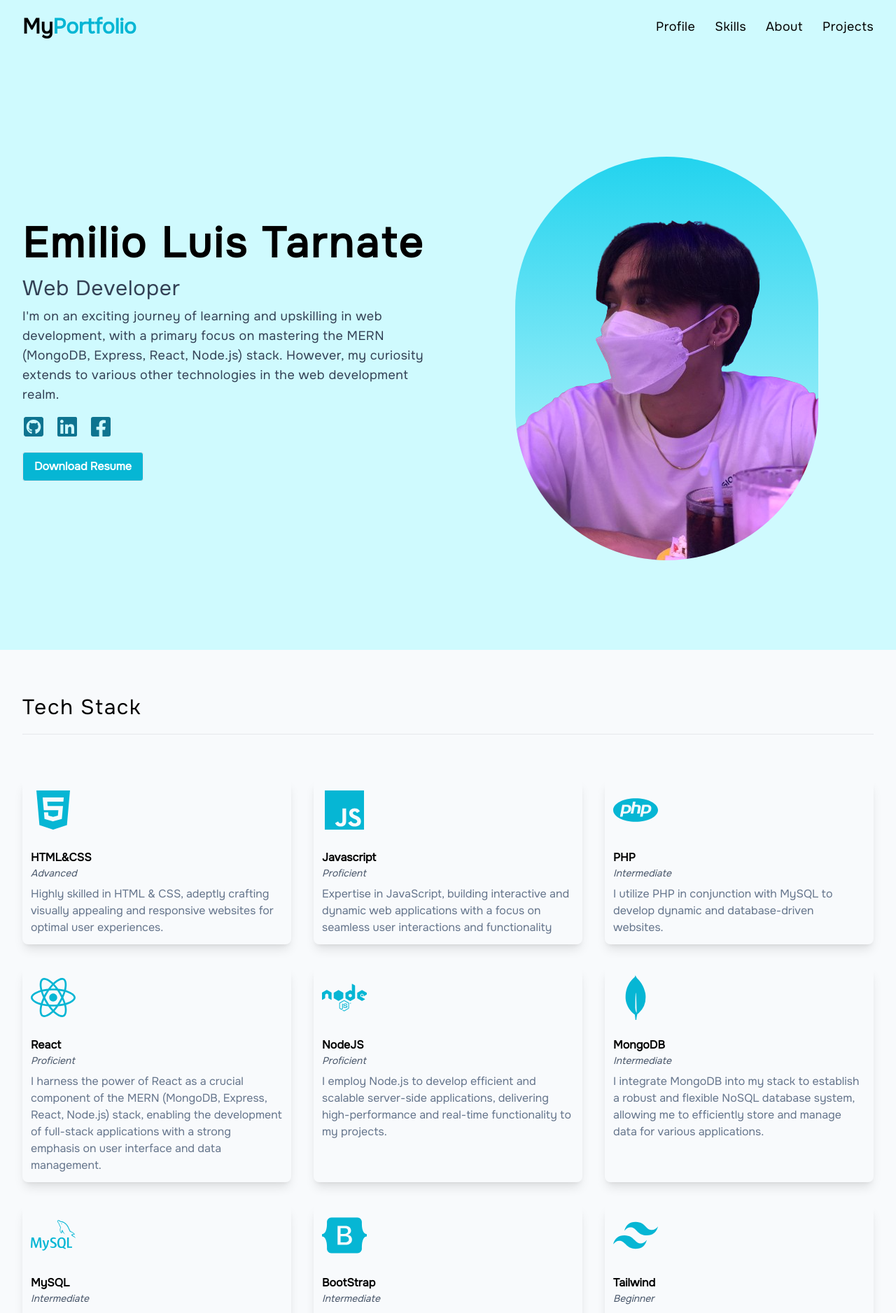
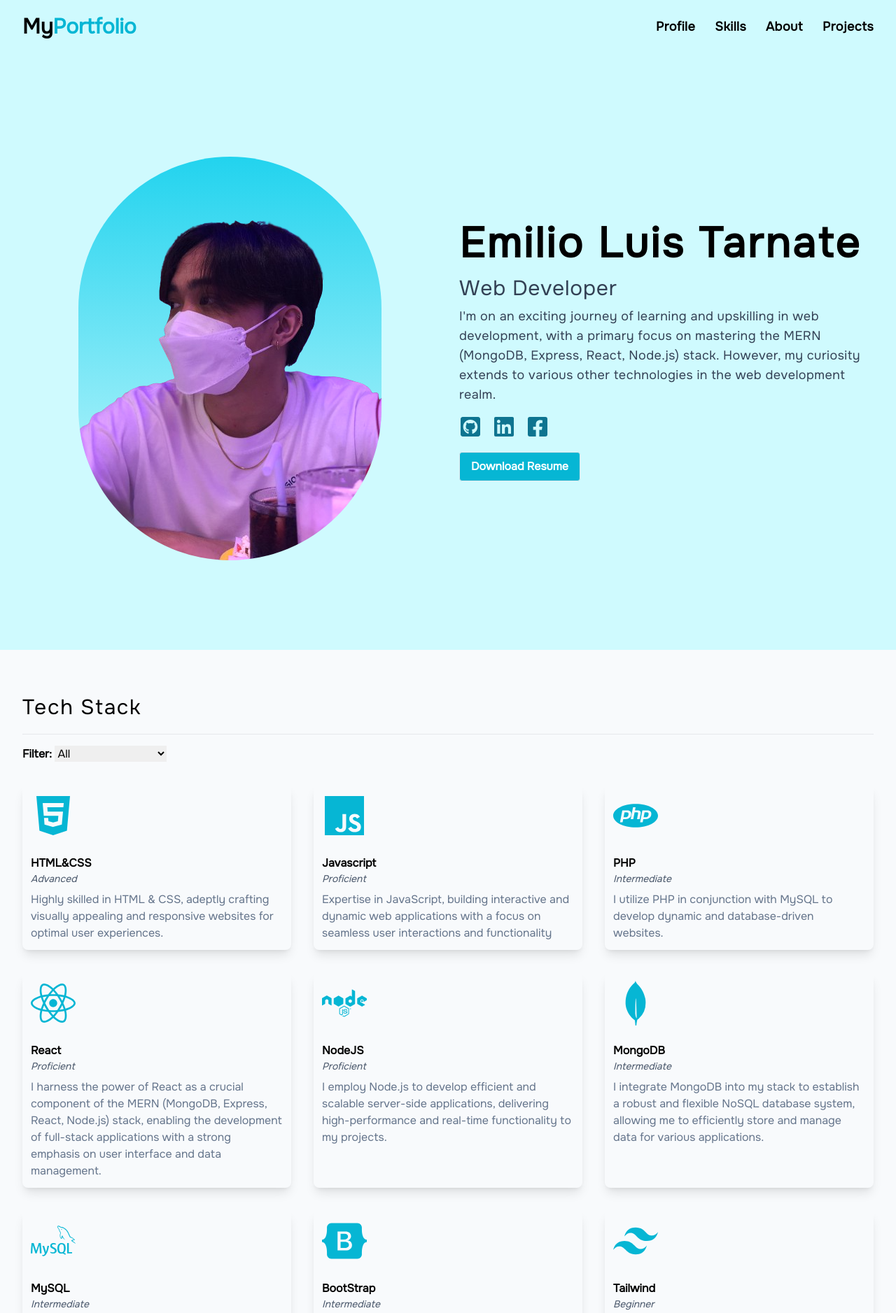
Before and after one commit to ulzzz/portfolio, a React (Vite) app: page / in a window 1280 px wide. Shown: the top 1877 px of the page at 70% size. Built offline with nearby package versions, Linux system fonts and the light colour scheme.

Commit message:
added changes

```diff
--- a/src/components/Hero.jsx
+++ b/src/components/Hero.jsx
@@ -15,8 +15,11 @@ const Hero = () => {
   };
 
   return (
-    <div className="bg-cyan-100 py-32">
-      <div className="align-element grid md:grid-cols-2 items-center gap-8">
+    <div className="bg-cyan-100 py-8 md:py-32">
+      <div className="align-element grid items-center gap-8  md:grid-cols-2">
+        <div className="mx-auto bg-gradient-to-b from-cyan-400 mt-5  rounded-full overflow-hidden text-center ">
+          <img src={myPic} alt="Emilio Luis Tarnate" className="" />
+        </div>
         <article>
           <h1 className="text-6xl font-bold tracking-wider">
             Emilio Luis Tarnate
@@ -50,9 +53,6 @@ const Hero = () => {
             </button>
           </div>
         </article>
-        <div className=" mx-auto bg-gradient-to-b from-cyan-400 rounded-full  mt-5  overflow-hidden text-center ">
-          <img src={myPic} alt="Emilio Luis Tarnate" className="" />
-        </div>
       </div>
     </div>
   );
--- a/src/components/Navbar.jsx
+++ b/src/components/Navbar.jsx
@@ -25,7 +25,7 @@ const Navbar = () => {
                   <a
                     key={id}
                     href={href}
-                    className="capitalize text-lg tracking-wide hover:text-cyan-600 duration-300"
+                    className="capitalize font-bold text-lg tracking-wide hover:text-cyan-400 duration-300"
                   >
                     {text}
                   </a>
@@ -41,7 +41,7 @@ const Navbar = () => {
                 {isDrawerOpen ? <BsXLg /> : <BsList />}
               </button>
               {isDrawerOpen && (
-                <div className="absolute top-20 left-7 right-7 bg-cyan-200 py-12  border-4 border-cyan-300 rounded-lg">
+                <div className="absolute top-20 left-7 right-7 bg-cyan-200 py-16  border-4 border-cyan-300 rounded-lg">
                   <div className=" items-center flex flex-col gap-20 mb-2">
                     {links.map((link) => {
                       const { id, href, text } = link;
--- /dev/null
+++ b/src/components/SkillFilter.jsx
@@ -0,0 +1,28 @@
+import { useState } from 'react';
+
+const SkillFilter = ({ skills, onFilterChange }) => {
+  const uniqueAbouts = Array.from(new Set(skills.map((skill) => skill.about)));
+
+  const handleFilterChange = (e) => {
+    const selectedAbout = e.target.value;
+    onFilterChange(selectedAbout);
+  };
+
+  return (
+    <div className="pt-4">
+      <label htmlFor="filterSkills" className="font-semibold ">
+        Filter:{' '}
+      </label>
+      <select id="filterSkills" onChange={handleFilterChange} className="w-40">
+        <option value="">All</option>
+        {uniqueAbouts.map((about) => (
+          <option key={about} value={about}>
+            {about}
+          </option>
+        ))}
+      </select>
+    </div>
+  );
+};
+
+export default SkillFilter;
--- a/src/components/Skills.jsx
+++ b/src/components/Skills.jsx
@@ -1,17 +1,31 @@
+import React, { useState } from 'react';
 import { skills } from '../data';
 import SectionTitle from './SectionTitle';
 import SkillsCard from './SkillsCard';
+import SkillFilter from './SkillFilter'; // Import the SkillFilter component
 
 const Skills = () => {
+  const [filter, setFilter] = useState(''); // Initialize filter state
+
+  const handleFilterChange = (selectedAbout) => {
+    setFilter(selectedAbout);
+  };
+
+  const filteredSkills = filter
+    ? skills.filter((skill) => skill.about === filter)
+    : skills;
+
   return (
     <section className="py-16 align-element" id="skills">
       <SectionTitle text="tech stack" />
-      <div className="py-16 grid gap-8 md:grid-cols-2 lg:grid-cols-3">
-        {skills.map((skill) => {
-          return <SkillsCard key={skill.id} {...skill} />;
-        })}
+      <SkillFilter skills={skills} onFilterChange={handleFilterChange} />
+      <div className="py-8 grid gap-8 md:grid-cols-2 lg:grid-cols-3">
+        {filteredSkills.map((skill) => (
+          <SkillsCard key={skill.id} {...skill} />
+        ))}
       </div>
     </section>
   );
 };
+
 export default Skills;
--- a/src/data.jsx
+++ b/src/data.jsx
@@ -23,6 +23,7 @@ export const skills = [
   {
     id: nanoid(),
     title: 'HTML&CSS',
+    about: 'Front-end',
     level: 'Advanced',
     icon: <FaHtml5 className="h-16 w-16 text-cyan-500" />,
     text: 'Highly skilled in HTML & CSS, adeptly crafting visually appealing and responsive websites for optimal user experiences.',
@@ -31,6 +32,7 @@ export const skills = [
   {
     id: nanoid(),
     title: 'Javascript',
+    about: 'Front-end',
     level: 'Proficient',
     icon: <FaJs className="h-16 w-16 text-cyan-500" />,
     text: 'Expertise in JavaScript, building interactive and dynamic web applications with a focus on seamless user interactions and functionality',
@@ -38,6 +40,7 @@ export const skills = [
   {
     id: nanoid(),
     title: 'PHP',
+    about: 'Front-end',
     level: 'Intermediate',
     icon: <SiPhp className="h-16 w-16 text-cyan-500" />,
     text: 'I utilize PHP in conjunction with MySQL to develop dynamic and database-driven websites.',
@@ -45,6 +48,7 @@ export const skills = [
   {
     id: nanoid(),
     title: 'React',
+    about: 'Front-end',
     level: 'Proficient',
     icon: <FaReact className="h-16 w-16 text-cyan-500" />,
     text: 'I harness the power of React as a crucial component of the MERN (MongoDB, Express, React, Node.js) stack, enabling the development of full-stack applications with a strong emphasis on user interface and data management.',
@@ -52,6 +56,7 @@ export const skills = [
   {
     id: nanoid(),
     title: 'NodeJS',
+    about: 'Back-end',
     level: 'Proficient',
     icon: <FaNode className="h-16 w-16 text-cyan-500" />,
     text: 'I employ Node.js to develop efficient and scalable server-side applications, delivering high-performance and real-time functionality to my projects.',
@@ -59,6 +64,7 @@ export const skills = [
   {
     id: nanoid(),
     title: 'MongoDB',
+    about: 'Back-end',
     level: 'Intermediate',
     icon: <SiMongodb className="h-16 w-16 text-cyan-500" />,
     text: 'I integrate MongoDB into my stack to establish a robust and flexible NoSQL database system, allowing me to efficiently store and manage data for various applications.',
@@ -66,6 +72,7 @@ export const skills = [
   {
     id: nanoid(),
     title: 'MySQL',
+    about: 'Back-end',
     level: 'Intermediate',
     icon: <SiMysql className="h-16 w-16 text-cyan-500" />,
     text: 'I utilize MySQL to build reliable and structured relational database systems, ensuring data integrity and seamless retrieval for my web applications.',
@@ -73,6 +80,7 @@ export const skills = [
   {
     id: nanoid(),
     title: 'BootStrap',
+    about: 'Front-end',
     level: 'Intermediate',
     icon: <SiBootstrap className="h-16 w-16 text-cyan-500" />,
     text: 'I have a foundational understanding of Bootstrap, enabling me to create responsive and visually appealing web layouts with ease.',
@@ -80,6 +88,7 @@ export const skills = [
   {
     id: nanoid(),
     title: 'Tailwind',
+    about: 'Front-end',
     level: 'Beginner',
     icon: <SiTailwindcss className="h-16 w-16 text-cyan-500" />,
     text: 'I have a grasp of the fundamentals of Tailwind CSS and am actively expanding my proficiency in this utility-first framework.',
@@ -87,6 +96,7 @@ export const skills = [
   {
     id: nanoid(),
     title: 'ExpressJS',
+    about: 'Back-end',
     level: 'Intermediate',
     icon: <SiExpress className="h-16 w-16 text-cyan-500" />,
     text: 'I have a solid grasp of the fundamentals of Express.js, allowing me to build server-side applications and APIs with efficiency and simplicity.',
@@ -94,6 +104,7 @@ export const skills = [
   {
     id: nanoid(),
     title: 'PostMan',
+    about: 'Others',
     level: 'Intermediate',
     icon: <SiPostman className="h-16 w-16 text-cyan-500" />,
     text: 'I employ Postman to thoroughly test and validate APIs, ensuring their reliability and functionality in various scenarios.',
```
